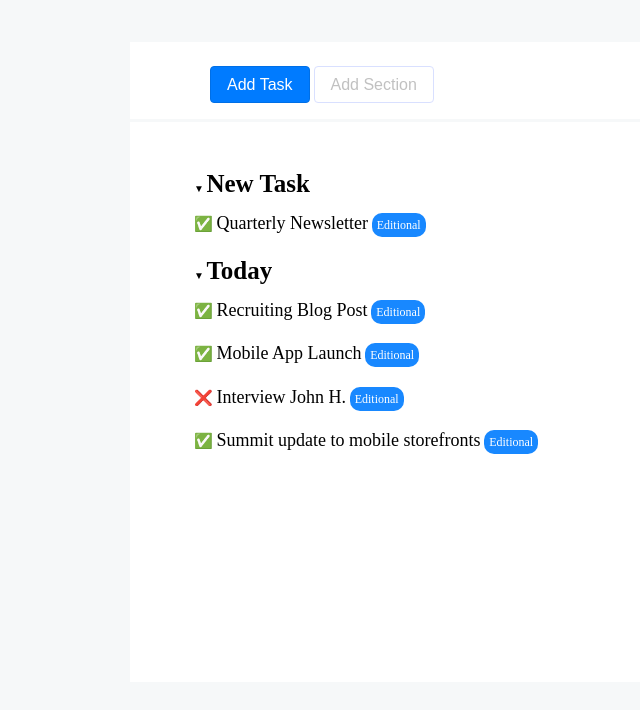
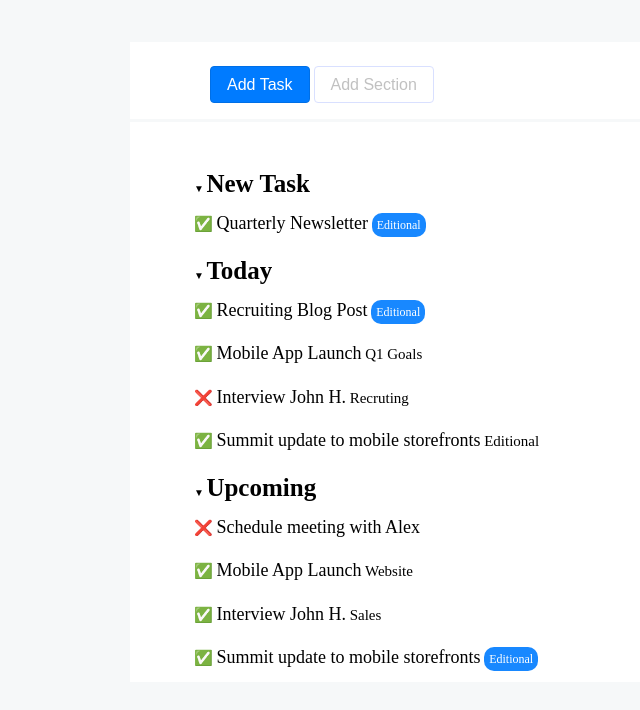
Before and after one commit to FrancescoGentile97/html-css-toboolist, a plain HTML site: page index.html in a window 1280 px wide. Shown: the part 86-796 px from the top of the page, without its empty margins (0-640 px from the left). Drawn offline with Linux system fonts and the light colour scheme.

```diff
--- a/index.html
+++ b/index.html
@@ -31,9 +31,17 @@
                     <div class="spunta-verde">&#x2705; <span class="section-text">Quarterly Newsletter</span> <span class="blue-mark">Editional</span></div>
 
                     <div class="arrow">&#9660; <span class="section-title">Today</span></div>
+
                     <div class="spunta-verde">&#x2705; <span class="section-text">Recruiting Blog Post</span> <span class="blue-mark">Editional</span></div>
-                    <div class="spunta-verde">&#x2705; <span class="section-text">Mobile App Launch</span> <span class="blue-mark">Editional</span></div>
-                    <div class="red-x">&#10060; <span class="section-text">Interview John H.</span> <span class="blue-mark">Editional</span></div>
+                    <div class="spunta-verde">&#x2705; <span class="section-text">Mobile App Launch</span> <span class="purple-mark">Q1 Goals</span></div>
+                    <div class="red-x">&#10060; <span class="section-text">Interview John H.</span> <span class="green-mark">Recruting</span></div>
+                    <div class="spunta-verde">&#x2705; <span class="section-text">Summit update to mobile storefronts</span> <span class="orange-mark">Editional</span></div>
+
+                    <div class="arrow">&#9660; <span class="section-title">Upcoming</span></div>
+
+                    <div class="red-x">&#10060; <span class="section-text">Schedule meeting with Alex</span></div>
+                    <div class="spunta-verde">&#x2705; <span class="section-text">Mobile App Launch</span> <span class="pink-mark">Website</span></div>
+                    <div class="spunta-verde">&#x2705; <span class="section-text">Interview John H.</span> <span class="lightgreen-mark">Sales</span></div>
                     <div class="spunta-verde">&#x2705; <span class="section-text">Summit update to mobile storefronts</span> <span class="blue-mark">Editional</span></div>
 
 
```
